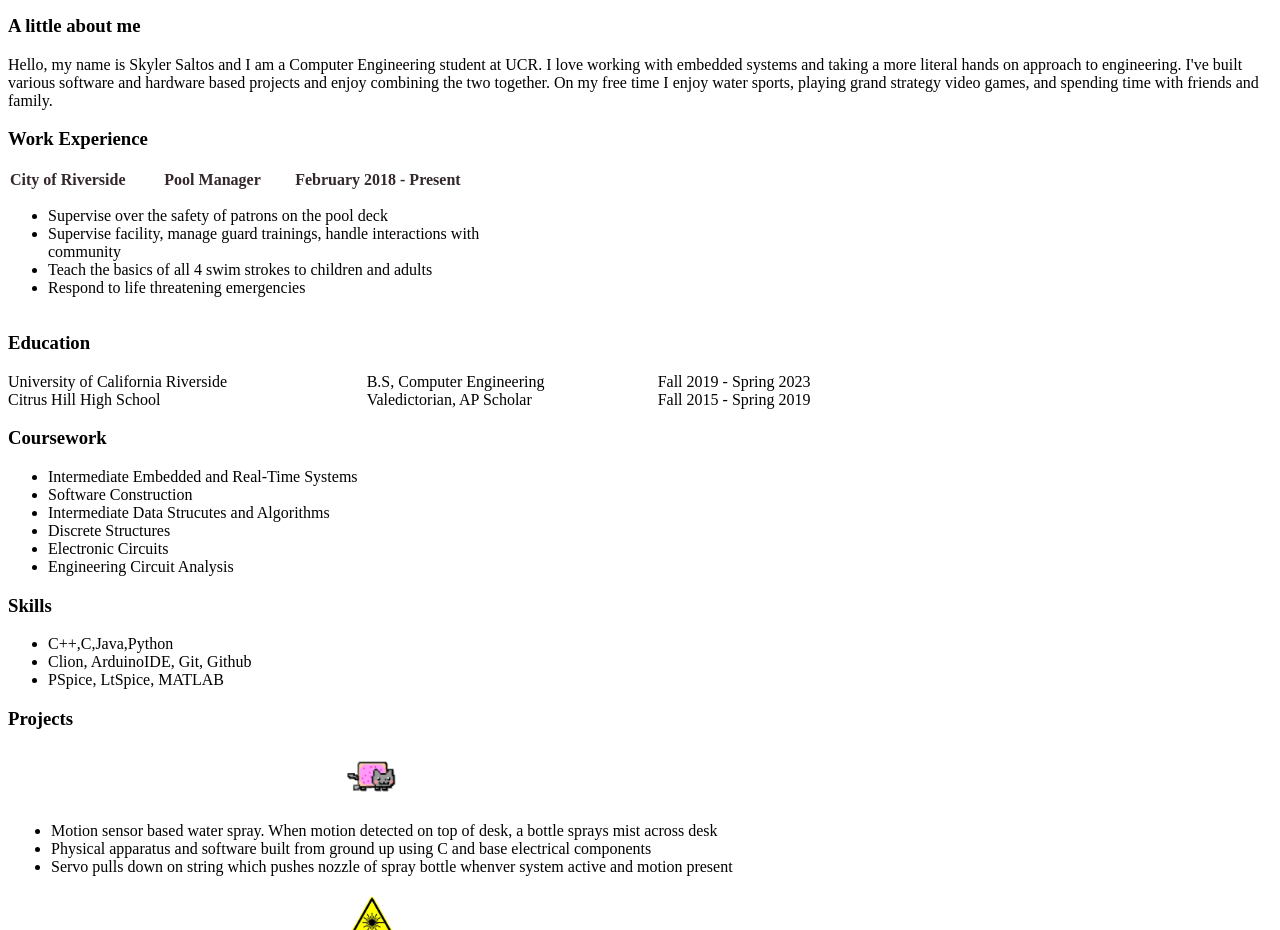
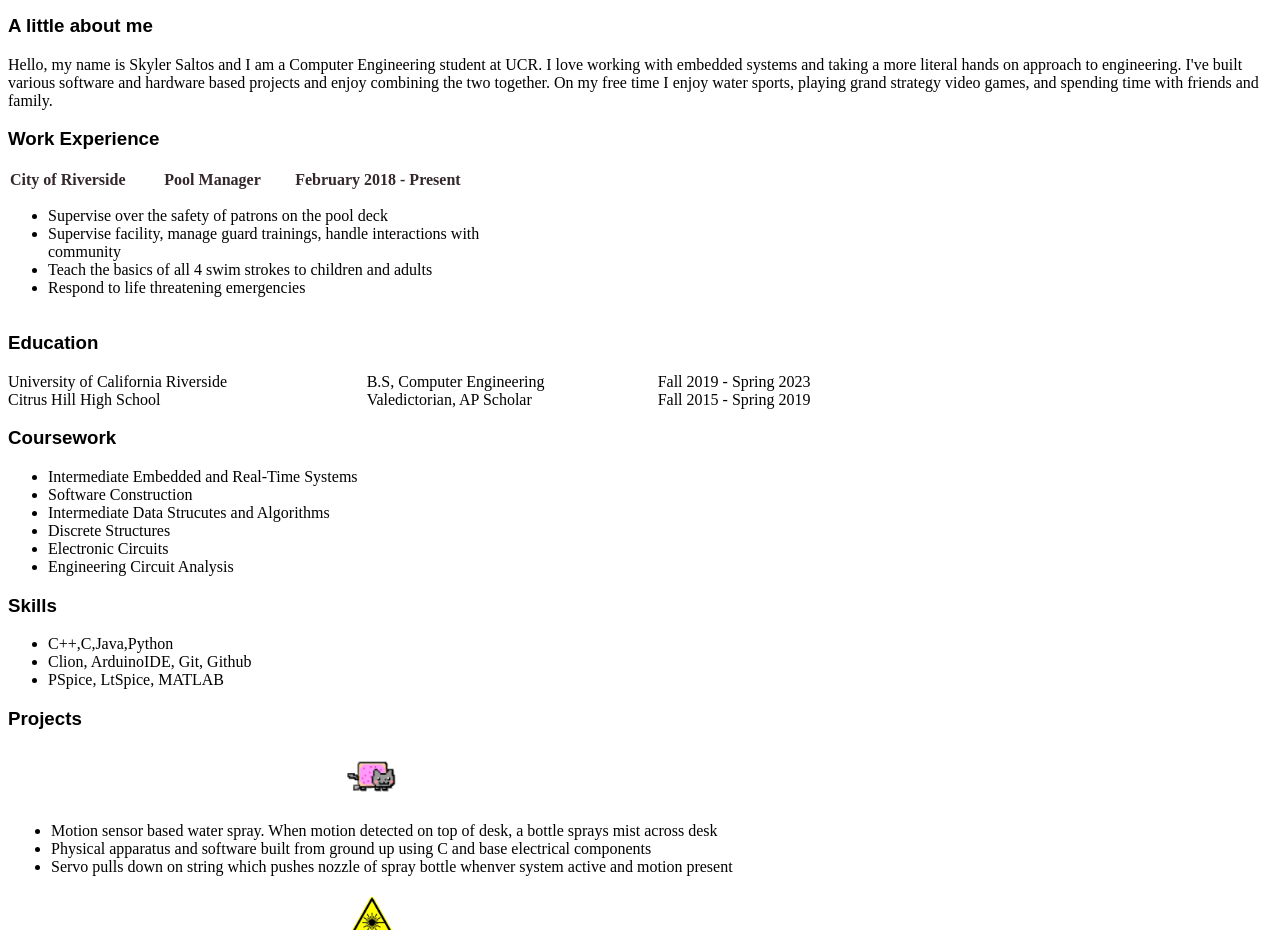
Before and after one commit to skycaliah/skycaliah.github.io, a plain HTML site: page index.html in a window 1280 px wide. Shown: the part 560-1490 px from the top of the page. Drawn offline with Linux system fonts and the light colour scheme.

Commit message:
Updated font family for headers

```diff
--- a/index.html
+++ b/index.html
@@ -58,6 +58,11 @@
             color: #34282C;
         }
 
+		.headers {
+				font-family: Arial, Helvetica, sans-serif;
+			}
+
+
 		</style>
 
 	</head>
@@ -100,7 +105,7 @@
 		 <div class = "aboutMe">
 
 
-		 <h3 id = "About me" >A little about me</h3>
+		 <h3 id = "About me" class = "headers">A little about me</h3>
 
 
 		 <p> Hello, my name is Skyler Saltos and I am a Computer Engineering student at UCR. I love working with embedded systems
@@ -111,7 +116,7 @@
 		</div>
 
 		<!--Work Experience-->
-		<h3 id = "work experience"> Work Experience </h3>
+		<h3 id = "work experience" class = "headers"> Work Experience </h3>
 
 		<table width="500px" border="0" cellspacing="0" cellpadding="0">
 		<!-- First Job -->
@@ -143,7 +148,7 @@
 
 
 		<!-- List current education level -->
-		<h3 id = "education"> Education </h3>
+		<h3 id = "education" class = "headers"> Education </h3>
 
 
 		<table class = "educationTable" width="900px" border="0" cellspacing="0" cellpadding="0">
@@ -173,7 +178,7 @@
 
 
 		<!-- List of some important coursework-->
-		<h3 id = "coursework" > Coursework </h3>
+		<h3 id = "coursework" class = "headers" > Coursework </h3>
 			<ul>
 			<li> Intermediate Embedded and Real-Time Systems </li>
 			<li> Software Construction </li>
@@ -186,7 +191,7 @@
 
 
 		<!-- List of some technical skills developed thus far -->
-		<h3 id = "technical skill"> Skills </h3>
+		<h3 id = "technical skill" class = "headers"> Skills </h3>
 			<ul>
 				<li> C++,C,Java,Python </li>
 				<li> Clion, ArduinoIDE, Git, Github </li>
@@ -196,7 +201,7 @@
 
 
 		<!-- List of a few projects i've completed -->
-		<h3 id = "projects"> Projects </h3>
+		<h3 id = "projects" class = "headers" > Projects </h3>
 			<table >
 				<tbody>
 
```
